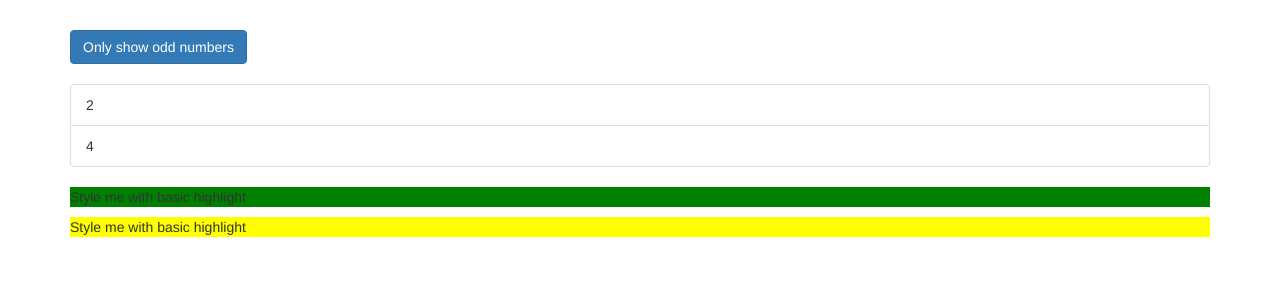
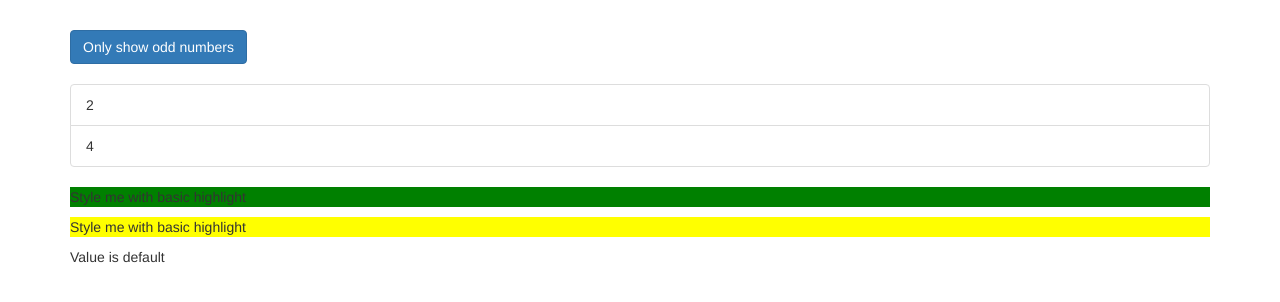
Before and after one commit to luchotex/directives-start, an Angular app: page / in a window 1280 px wide. Shown: the top 302 px of the page. Built offline with nearby package versions, Linux system fonts and the light colour scheme.

Commit message:
-- Added ngswich examples.

```diff
--- a/src/app/app.component.html
+++ b/src/app/app.component.html
@@ -47,6 +47,12 @@
       </ul>
       <p appBasicHighlight>Style me with basic highlight</p>
       <p [appBetterHighlight]="'red'" defaultColor='yellow'>Style me with basic highlight</p>
+      <div [ngSwitch]="value">
+        <p *ngSwitchCase="5">Value is 5</p>
+        <p *ngSwitchCase="10">Value is 10</p>
+        <p *ngSwitchCase="15">Value is 15</p>
+        <p *ngSwitchDefault>Value is default</p>
+      </div>
       <ng-template [ngIf]="onlyOdd">
         <p>Only odd</p>
       </ng-template>
--- a/src/app/app.component.ts
+++ b/src/app/app.component.ts
@@ -10,4 +10,5 @@
   oddNumbers = [1, 3, 5];
   evenNumbers = [2, 4];
   onlyOdd = false;
+  value = 3;
 }
```
